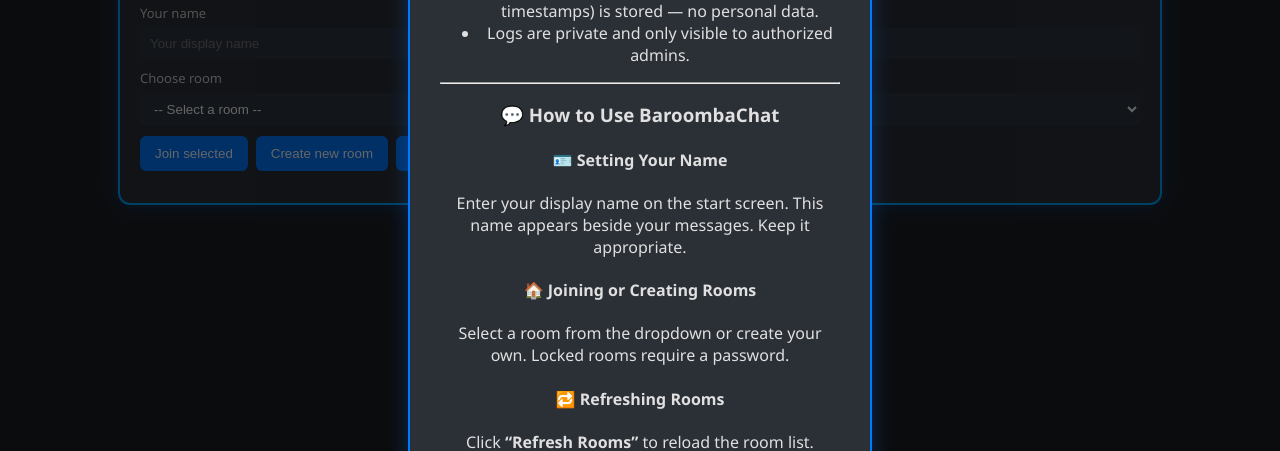
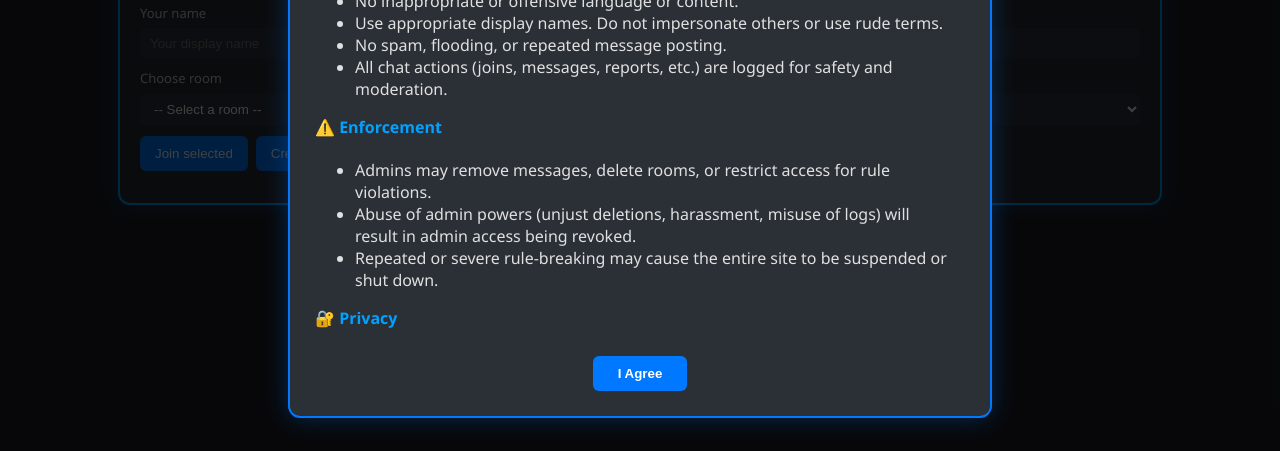
Before and after one commit to Rehcra867/Baroombachat, a website: page index.html in a window 1280 px wide. Shown: the part 349-800 px from the top of the page. Drawn offline with nearby package versions, Linux system fonts and the light colour scheme; no server answers.

```diff
--- a/style.css
+++ b/style.css
@@ -196,13 +196,14 @@
 }
 
 /* === Popup Modal === */
+/* === Terms & Instructions Popup === */
 .popup {
   position: fixed;
   top: 0;
   left: 0;
   width: 100%;
   height: 100%;
-  background: rgba(0, 0, 0, 0.6);
+  background: rgba(0, 0, 0, 0.75);
   display: flex;
   justify-content: center;
   align-items: center;
@@ -217,26 +218,44 @@
   background-color: #2b2f36;
   border: 2px solid #0078ff;
   border-radius: 12px;
-  padding: 20px 30px;
-  max-width: 400px;
-  text-align: center;
+  padding: 25px;
+  width: 90%;
+  max-width: 650px;
+  max-height: 85vh;
+  overflow: hidden;
   color: #e0e0e0;
-  box-shadow: 0 0 20px rgba(0, 120, 255, 0.3);
+  box-shadow: 0 0 25px rgba(0, 120, 255, 0.3);
+  display: flex;
+  flex-direction: column;
+  text-align: left;
 }
 
-.popup-content h2 {
+.popup-content.scrollable {
+  overflow: hidden;
+}
+
+.popup-body {
+  overflow-y: auto;
+  flex: 1;
+  margin-bottom: 15px;
+  padding-right: 10px;
+}
+
+.popup-body h3,
+.popup-body h4 {
   color: #00a2ff;
-  margin-bottom: 10px;
+  margin-top: 15px;
 }
 
 .popup-content button {
-  margin-top: 15px;
-  padding: 8px 16px;
+  align-self: center;
+  padding: 10px 25px;
   background-color: #0078ff;
+  color: white;
   border: none;
   border-radius: 6px;
   cursor: pointer;
-  color: #fff;
+  font-weight: bold;
   transition: background 0.2s ease;
 }
 
```
